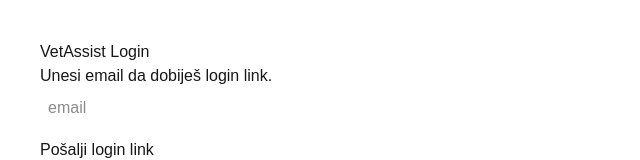
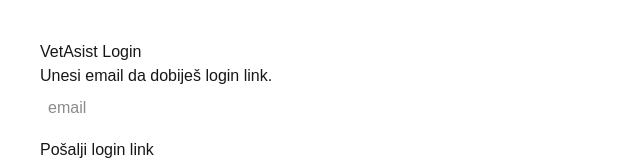
Before and after one commit to vladimirsapundzic85/vetasist-app, a Next.js app: page /app/auth in a window 1280 px wide. Shown: the top 160 px of the page, without its empty margins (0-640 px from the left). Built offline with nearby package versions, Linux system fonts and the light colour scheme; no server answers.

Commit message:
Update page.tsx

```diff
--- a/app/app/auth/page.tsx
+++ b/app/app/auth/page.tsx
@@ -32,7 +32,7 @@
 
   return (
     <main style={{ padding: 40, maxWidth: 400 }}>
-      <h1>VetAssist Login</h1>
+      <h1>VetAsist Login</h1>
 
       <p>Unesi email da dobiješ login link.</p>
 
```
